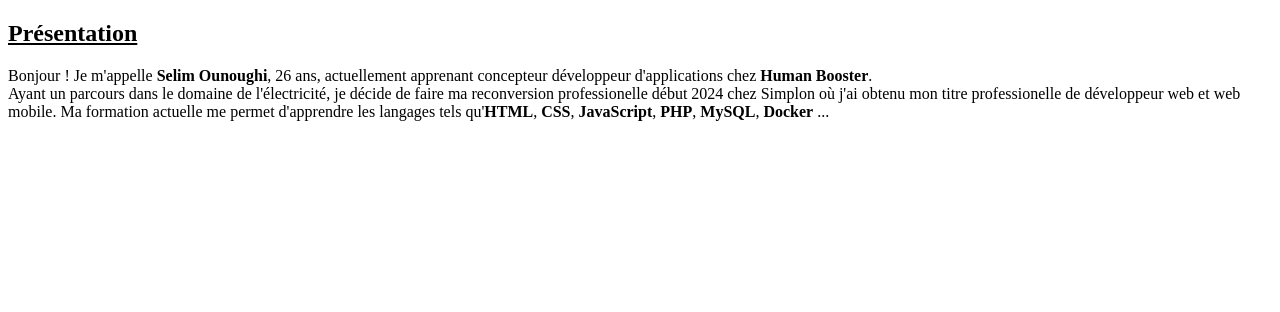
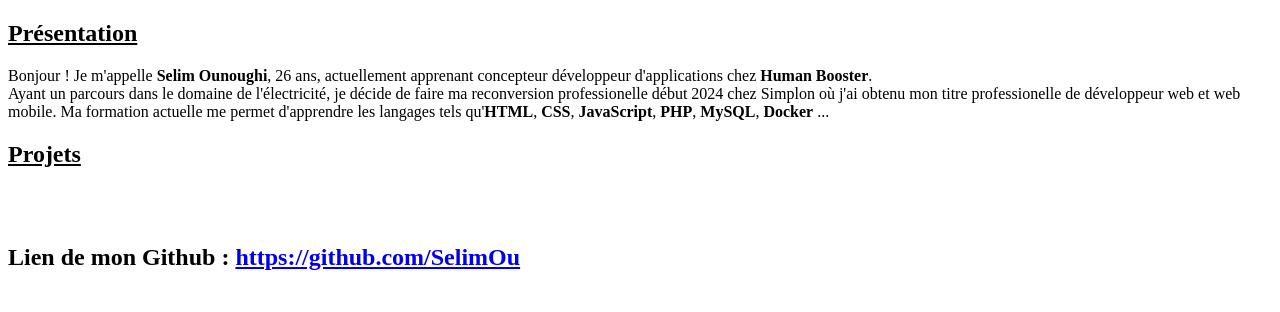
Before and after one commit to SelimOu/Portfolio, a plain HTML site: page index.html in a window 1280 px wide. Drawn offline with Linux system fonts and the light colour scheme.

Commit message:
Ajout de la partie de Projets

```diff
--- a/index.html
+++ b/index.html
@@ -23,6 +23,17 @@
             </div>
         </div>
     </section>
+    <section id="sct1">
+        <h1><b> <u>Projets</u></b></h1>
+        <br>
+        <div>
+            <br>
+            <h2><b> Lien de mon Github : <a href="https://github.com/SelimOu">https://github.com/SelimOu</a> </b></h2>
+            <br>
+        </div>
+
+
+    </section>
 </body>
 
 </html>
```
Also changed, not shown: asset/images/github.png (added).
